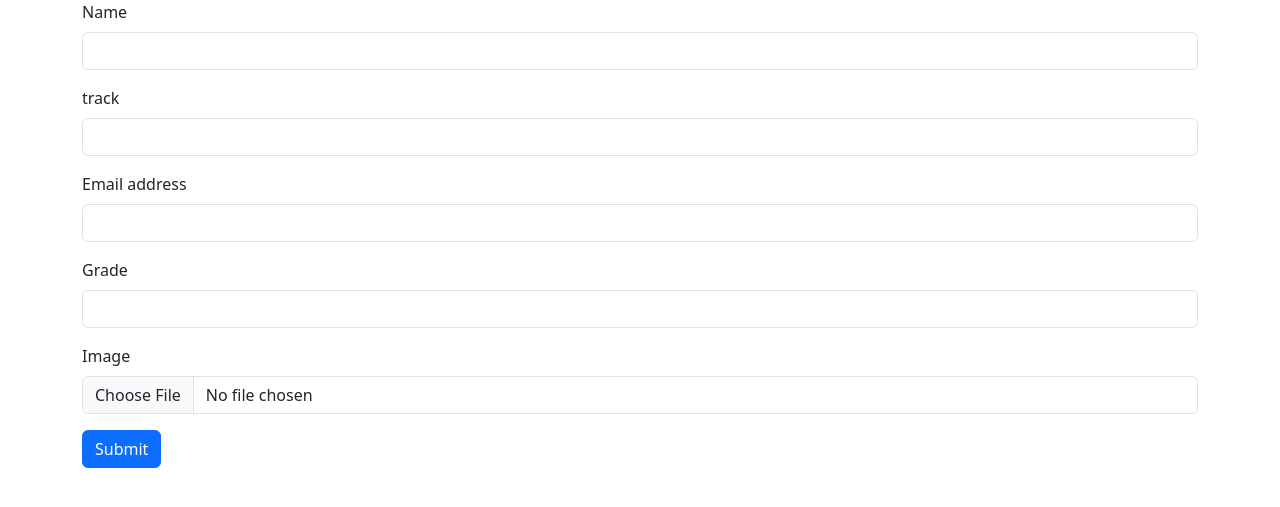
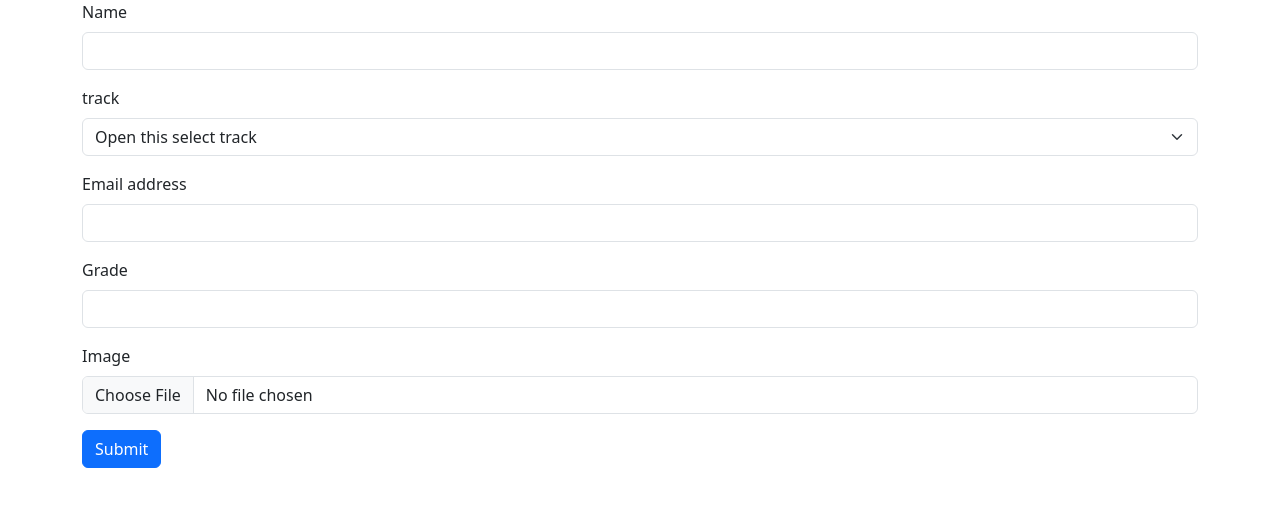
Before and after one commit to NohaAShehab/st-portsaid24-django, a Django app: page /students/create in a window 1280 px wide. Shown: the part 56-563 px from the top of the page. Run offline with Django 5.2, Linux system fonts and the light colour scheme; data that the repository does not hold is empty.

Commit message:
student model uses track object

```diff
--- a/mysite/students/templates/students/create.html
+++ b/mysite/students/templates/students/create.html
@@ -10,7 +10,12 @@
   </div>
      <div class="mb-3">
     <label for="exampleInputEmail1" class="form-label">track</label>
-    <input type="text" name="track" class="form-control"  aria-describedby="">
+         <select class="form-select" name="track" aria-label="Default select example">
+  <option selected disabled>Open this select track</option>
+             {% for track in tracks %}
+    <option value="{{track.id}}">{{track}}</option>
+             {% endfor %}
+</select>
   </div>
 
   <div class="mb-3">
--- a/mysite/students/templates/students/showdb.html
+++ b/mysite/students/templates/students/showdb.html
@@ -9,6 +9,7 @@
   <div class="card-body">
     <h5 class="card-title">{{student.name}}</h5>
     <p class="card-text">track: {{student.track}}</p>
+      <p> {{student.track.description}}</p>
     <a href="{% url 'students.index'%}" class="btn btn-primary">back to all students</a>
   </div>
 </div>
--- a/mysite/students/views.py
+++ b/mysite/students/views.py
@@ -2,6 +2,7 @@ from django.shortcuts import render, reverse, redirect, get_object_or_404
 from django.http import HttpResponse
 # Create your views here.
 from students.models import Student
+from tracks.models import Track
 
 # functions
 # handle http request?
@@ -93,6 +94,7 @@ def delete(request, id):
 
 def create(request):
     print(f"request here {request}")
+    tracks= Track.objects.all()
     if request.method == 'POST':
         print(request.POST) # contains data sent with the post request
         print(f"name= {request.POST['name']}")
@@ -102,18 +104,20 @@ def create(request):
         std.name =request.POST['name']
         std.grade = request.POST['grade']
         std.email= request.POST['email']
-        std.track= request.POST['track']
-        std.image = request.FILES['image']
+        if 'track' in request.POST:
+            track = Track.objects.filter(id=request.POST['track']).first() # return queryset
+            if(track):
+                std.track=track
+
+        if 'image' in request.FILES:
+            std.image = request.FILES['image']
         std.save()
         # url = reverse('students.index')  # covert url name to url
         # return redirect(url)
         return redirect(std.show_url)
 
-
-
-
-        return HttpResponse("<h1 style='color:green'>Post request received </h1>")
-    return render(request, 'students/create.html')
+    return render(request, 'students/create.html',
+                context={"tracks":tracks}  )
 
 
 
```
Also changed, not shown: mysite/media/students/images/pic3.png (added).
